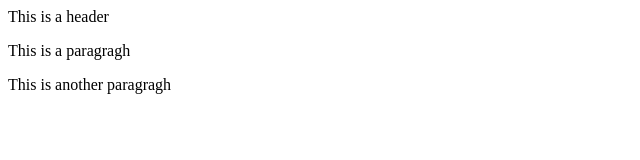
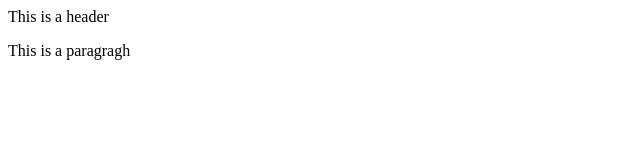
Before and after one commit to techev13/git-test, a plain HTML site: page index.html in a window 1280 px wide. Shown: the whole page, without its empty margins (0-640 px from the left). Drawn offline with Linux system fonts and the light colour scheme.

Commit message:
Second Commit

```diff
--- a/index.html
+++ b/index.html
@@ -3,6 +3,5 @@
     <body
         <h1>This is a header</h1>
         <p>This is a paragragh</p>
-        <p>This is another paragragh</p>
     </body>
 </html>
```
